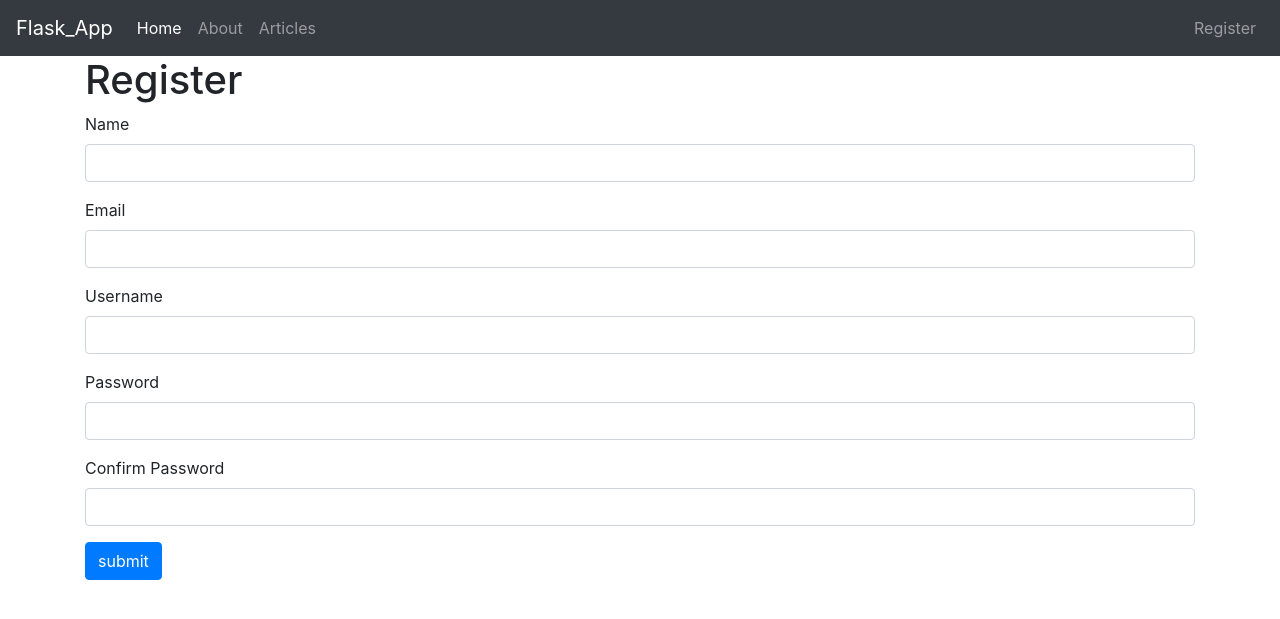
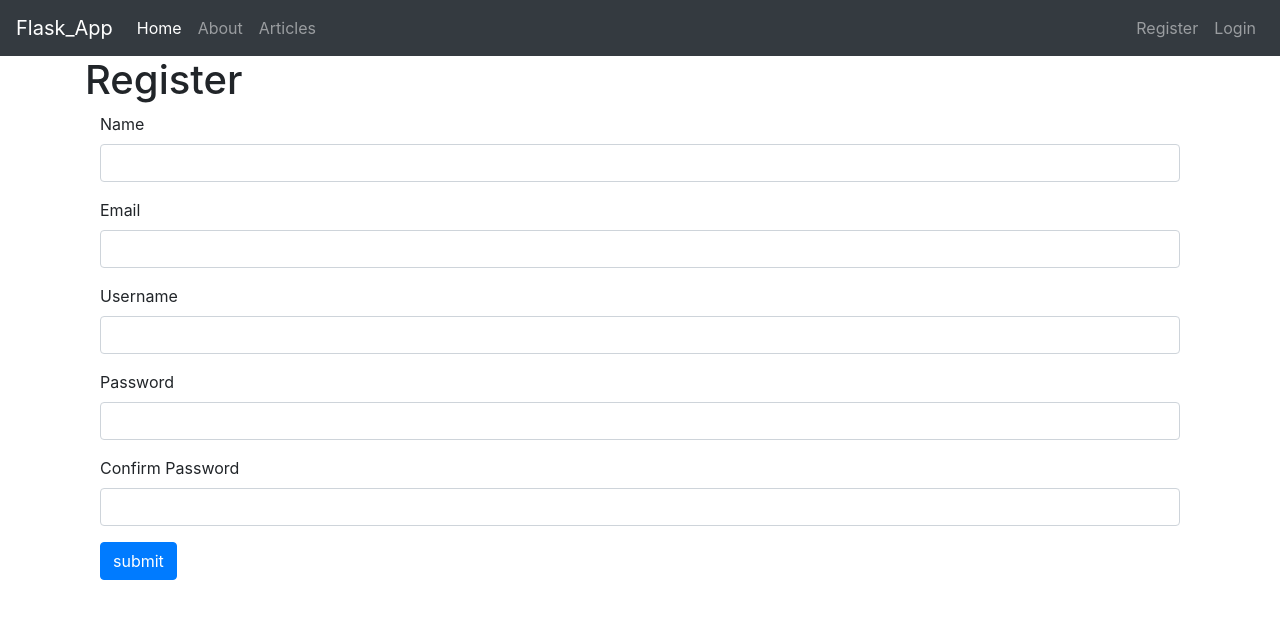
Before and after one commit to Rhillx/flask_app, a Flask app: page /register in a window 1280 px wide. Shown: the top 619 px of the page. Run offline with Flask 2, Linux system fonts and the light colour scheme; some libraries are stand-ins or nearby versions.

Commit message:
login complete with verification

```diff
--- a/app.py
+++ b/app.py
@@ -3,6 +3,7 @@ from data import Articles
 from flask_mysqldb import MySQL
 from wtforms import Form, StringField, TextAreaField, PasswordField, validators
 from passlib.hash import sha256_crypt
+from functools import wraps
 
 
 app = Flask(__name__)
@@ -74,9 +75,68 @@ def register():
     return  render_template('register.html', form=form )
 
 
+#User Login
+@app.route('/login', methods=['GET', 'POST'])
+def login():
+    if request.method == 'POST':
+        username = request.form['username']
+        password_candidate = request.form['password']
+
+        #create cursor
+
+        cur = mysql.connection.cursor()
+
+        #Get user by username
+        result = cur.execute("SELECT * FROM users WHERE username = %s", [username])
+
+        if result > 0:
+            #Get stored hash
+            data = cur.fetchone()
+            password = data['password']
+
+            #Compare passwords
+            if sha256_crypt.verify(password_candidate, password):
+                #passsed
+                session['logged_in'] = True
+                session['username'] = username
+
+                flash('You are logged in!', 'success')
+                return redirect(url_for('dashboard'))
+            else:
+                error = 'Invalid Login'
+                return render_template('login.html', error = error)
+
+            # CLose connectrion
+            cur.close()
+        else:
+            error = 'Username not found'
+            return render_template('login.html', error = error)
+
+    return render_template('login.html')
+
+#Check if user logged_in
+def is_logged_in(f):
+    @wraps(f)
+    def wrap(*args, **kwargs):
+        if 'logged_in' in session:
+            return f(*args, **kwargs)
+        else:
+            flash('Unauthorized, Please login', 'danger')
+            return redirect(url_for('login'))
+    return wrap
+#Logout
+@app.route('/logout')
+def logout():
+    session.clear()
+    flash('You are logged out!', 'success')
+
+    return redirect(url_for('login'))
 
 
-
+@app.route('/dashboard')
+@ is_logged_in
+def dashboard():
+    return render_template('dashboard.html')
 
 
 if __name__ == '__main__':
--- /dev/null
+++ b/templates/dashboard.html
@@ -0,0 +1,5 @@
+{% extends 'layout.html' %}
+
+{% block body %}
+    <h1>DashBoard <small>Welcome {{session.username}}</small></h1>
+{% endblock %}
--- a/templates/includes/_messages.html
+++ b/templates/includes/_messages.html
@@ -5,3 +5,12 @@
         {% endfor %}
     {% endif %}
 {% endwith %}
+
+
+{% if error %}
+    <div class="alert alert-danger">{{error}}</div>
+{% endif %}
+
+{% if msg %}
+    <div class="alert alert-danger">{{msg}}</div>
+{% endif %}
--- a/templates/includes/_navbar.html
+++ b/templates/includes/_navbar.html
@@ -20,9 +20,21 @@
         </ul>
 
         <ul class="navbar-nav navbar-right">
-            <li class="nav-item">
-                <a class="nav-link" href="/register">Register </a>
-            </li>
+            {% if session.logged_in %}
+                <li class="nav-item">
+                    <a class="nav-link" href="/dashboard">Dashboard </a>
+                </li>
+                <li class="nav-item">
+                    <a class="nav-link" href="/logout">Logout </a>
+                </li>
+            {% else %}
+                <li class="nav-item">
+                    <a class="nav-link" href="/register">Register </a>
+                </li>
+                <li class="nav-item">
+                    <a class="nav-link" href="/login">Login </a>
+                </li>
+            {% endif %}
         </ul>
     </div>
 </nav>
--- a/templates/register.html
+++ b/templates/register.html
@@ -3,6 +3,8 @@
 {% block body %}
     <h1>Register</h1>
     {% from "includes/_formHelpers.html" import render_field %}
+    <div class="container">
+
         <form method="POST" action="">
             <div class="form-group">
                 {{render_field(form.name, class_="form-control")}}
@@ -21,4 +23,5 @@
             </div>
             <p><input type="submit" class="btn btn-primary" value="submit"></p>
         </form>
+    </div>
 {% endblock %}
```
Also changed, not shown: templates/login.html (added, +20 -0 lines). Lines whose indentation alone changed are shown as unchanged.
